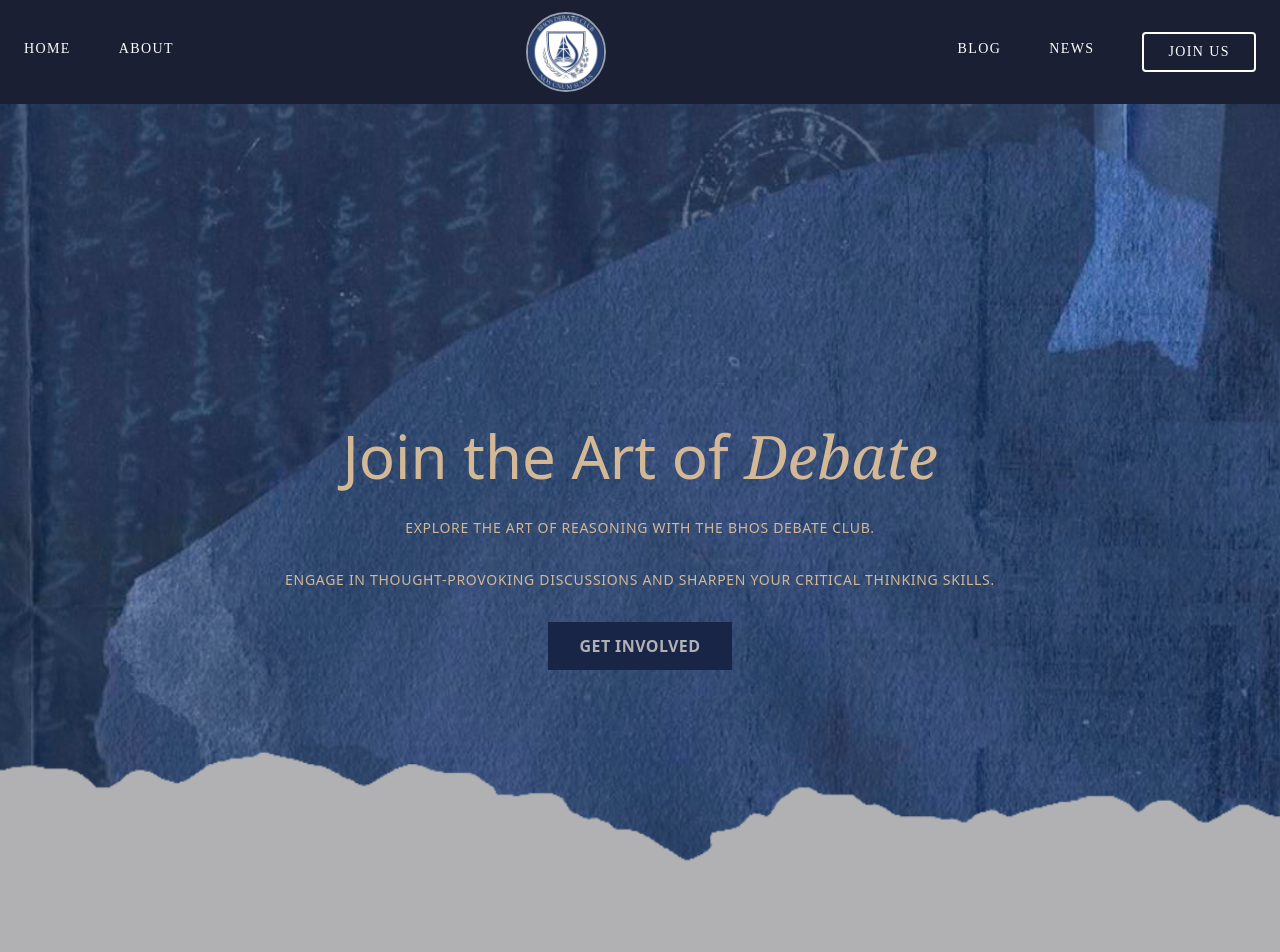
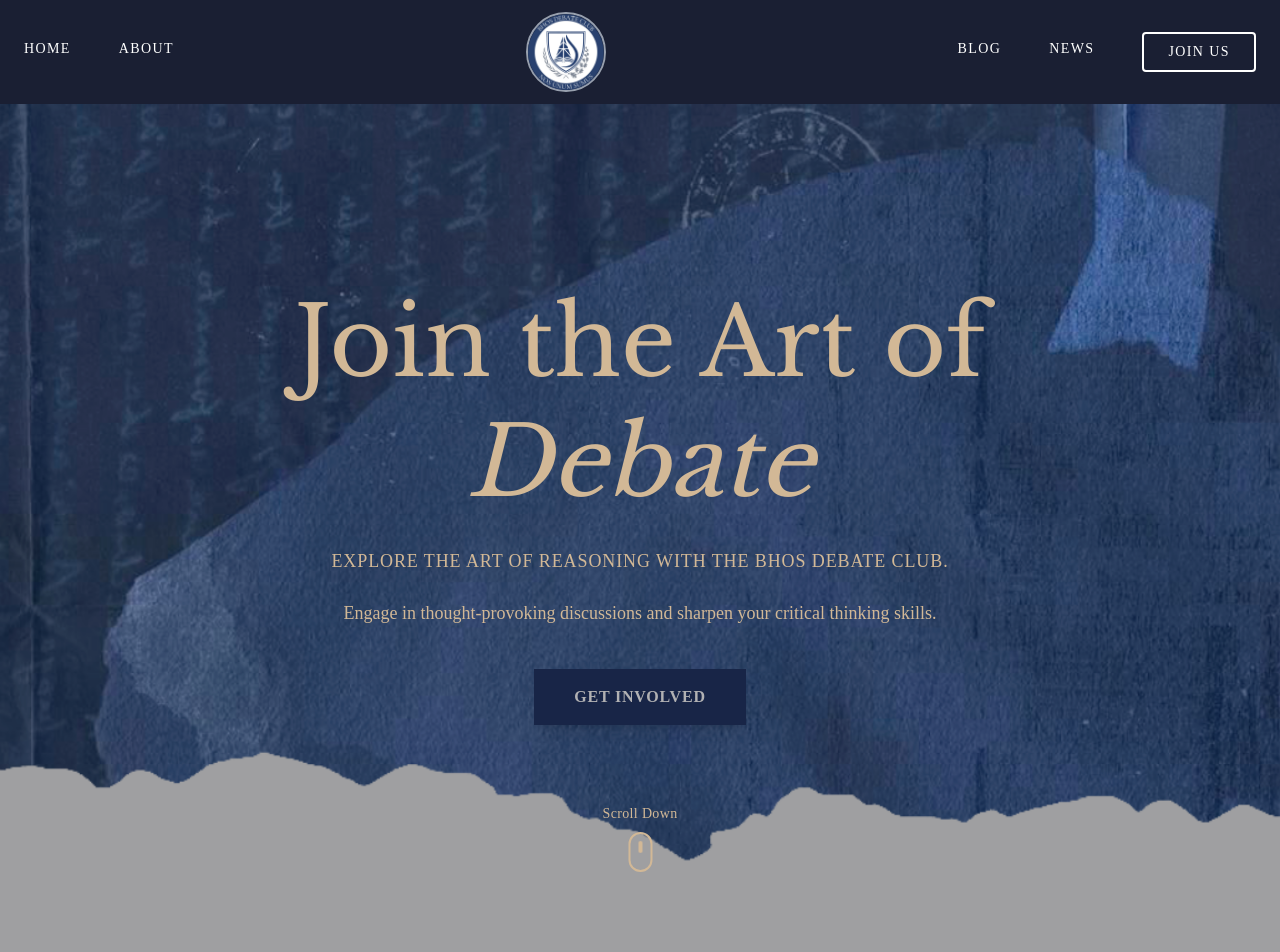
Before and after one commit to AfagRa/debate_new_version, a React (Vite) app: page / in a window 1280 px wide. Shown: the top 952 px of the page. Built offline with nearby package versions, Linux system fonts and the light colour scheme; a web font is replaced by a local one.

Commit message:
updated hero

```diff
--- a/src/components/HomePageComponents/Hero.jsx
+++ b/src/components/HomePageComponents/Hero.jsx
@@ -1,35 +1,76 @@
 const Hero = () => {
+  const scrollToContact = () => {
+    const contactSection = document.getElementById('contact')
+    if (contactSection) {
+      contactSection.scrollIntoView({ behavior: 'smooth' })
+    }
+  }
+
   return (
-    <>
     <div
-        className="relative pt-20 min-h-screen bg-center bg-cover flex items-center justify-center overflow-hidden"
+      className="relative min-h-screen bg-center bg-cover flex items-center justify-center overflow-hidden"
       style={{ backgroundImage: `url(/img/bg_hero.png)` }}
     >
-        <div className="absolute p-10" />
-        <div className="relative text-center px-4 max-w-4xl">
-          <h1 className="text-5xl md:text-6xl text-[#D2B896] mb-6 leading-tight">
-            Join the Art of <span className="italic font-serif">Debate</span>
+      {/* Overlay for better text readability */}
+      <div className="absolute inset-0 bg-black opacity-10" />
+
+      {/* Hero Content */}
+      <div className="relative z-10 text-center px-6 max-w-5xl">
+        <h1
+          className="font-baskerville text-[4rem] md:text-[5rem] lg:text-[6rem] text-[#D2B896] mb-6 leading-tight"
+          data-aos="fade-down"
+          // data-aos-duration="1000"
+        >
+          Join the Art of <span className="italic">Debate</span>
         </h1>
-          {/* <h2 className="text-2xl md:text-3xl text-[#D2B896] mb-8">
-            We debate to think deeper and lead stronger.
-          </h2> */}
-          <p className="text-[#D2B896] text-sm tracking-wider uppercase mb-8">
+
+        <p
+          className="font-body text-[#D2B896] text-base md:text-lg tracking-wider uppercase mb-6"
+          data-aos="fade-up"
+          data-aos-delay="200"
+          data-aos-duration="1000"
+        >
           Explore the art of reasoning with the BHOS Debate Club.
         </p>
-          <p className="text-[#D2B896] text-sm tracking-wider uppercase mb-8">
+
+        <p
+          className="font-body text-[#D2B896] text-base md:text-lg leading-relaxed mb-10 max-w-3xl mx-auto"
+          data-aos="fade-up"
+          data-aos-delay="400"
+          data-aos-duration="1000"
+        >
           Engage in thought-provoking discussions and sharpen your critical thinking skills.
         </p>
 
         <button
-            className="px-8 py-3 text-[#b1b1b3] bg-[#182547]
+          onClick={scrollToContact}
+          className="font-body px-10 py-4 text-[#b1b1b3] bg-[#182547]
                      hover:bg-[#b1b1b3] hover:text-[#182547]
-                       transition-colors duration-300 font-semibold uppercase tracking-wide"
+                     transition-all duration-300 font-semibold uppercase tracking-wider
+                     shadow-lg hover:shadow-xl transform hover:-translate-y-1"
+          data-aos="zoom-in"
+          data-aos-delay="600"
+          data-aos-duration="800"
         >
           Get Involved
         </button>
       </div>
+
+      {/* Scroll Indicator */}
+      <div
+        className="absolute bottom-8 left-1/2 transform -translate-x-1/2"
+        data-aos="fade-up"
+        data-aos-delay="1000"
+        data-aos-duration="1000"
+      >
+        <div className="flex flex-col items-center">
+          <span className="font-body text-[#D2B896] text-sm mb-2 tracking-wide">Scroll Down</span>
+          <div className="w-6 h-10 border-2 border-[#D2B896] rounded-full flex justify-center">
+            <div className="w-1 h-3 bg-[#D2B896] rounded-full mt-2 animate-bounce"></div>
           </div>
-    </>
+        </div>
+      </div>
+    </div>
   )
 }
 
--- a/src/components/HomePageComponents/WhatWeDoSection.jsx
+++ b/src/components/HomePageComponents/WhatWeDoSection.jsx
@@ -27,7 +27,7 @@
   ]
 
   return (
-    <div className="bg-[#b1b1b3]">
+    <div className="bg-[#9F9FA1]">
       <div className="py-20 px-6">
         <div className="max-w-6xl mx-auto grid md:grid-cols-2 gap-12 items-center">
           {/* Left Side - Text Content */}
```
Lines whose indentation alone changed are shown as unchanged.
